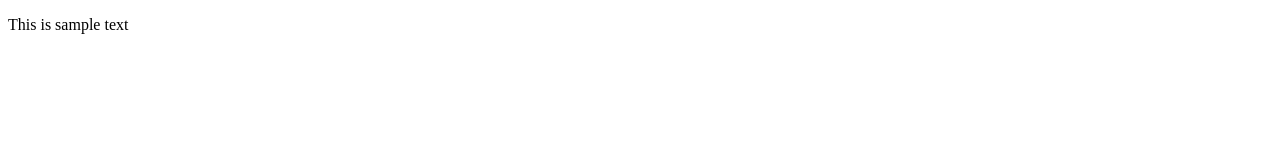
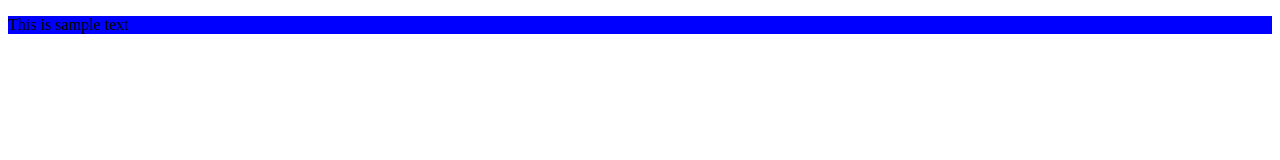
Before and after one commit to jackalot/O-Library, a plain HTML site: page index.html in a window 1280 px wide. Drawn offline with Linux system fonts and the light colour scheme.

Commit message:
fixed link to rel instead of type

```diff
--- a/index.html
+++ b/index.html
@@ -3,7 +3,7 @@
     <head>
         <meta charset="utf-8">
         <title>Library App</title>
-        <link type="stylesheet" href="Styles/style.css">
+        <link rel="stylesheet" href="Styles/style.css">
     </head>
     <body>
         <p>This is sample text</p>
```
